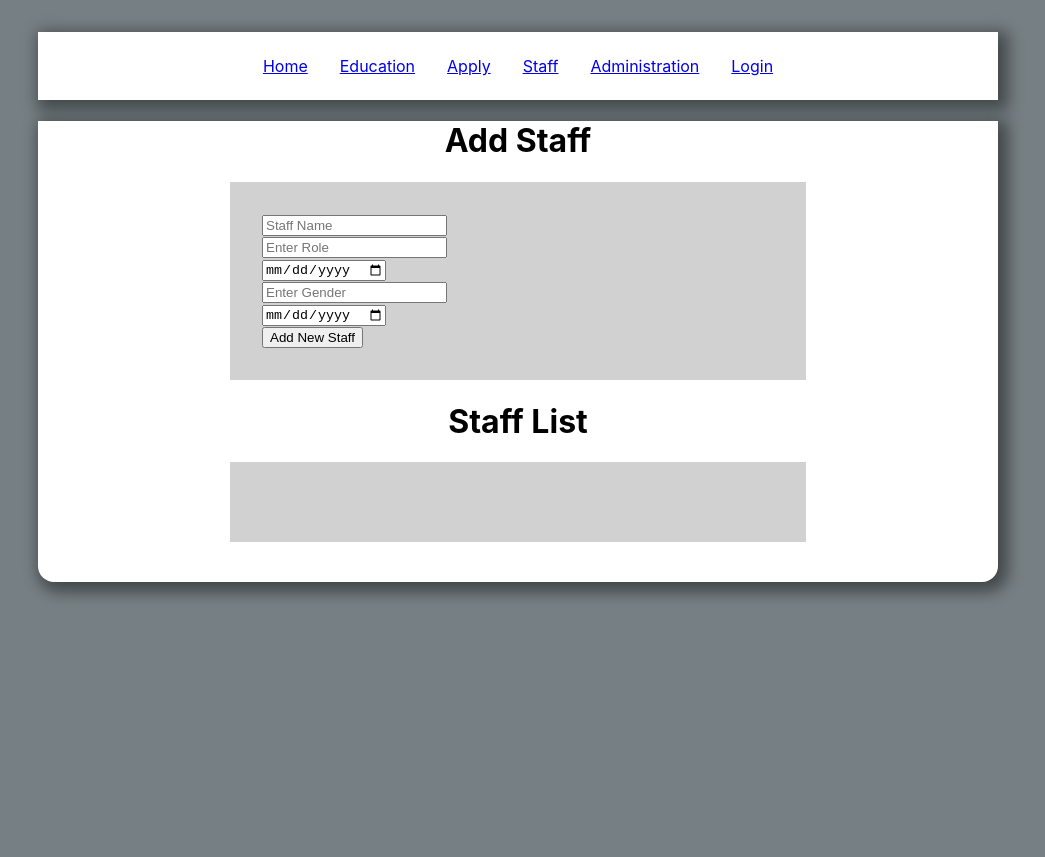
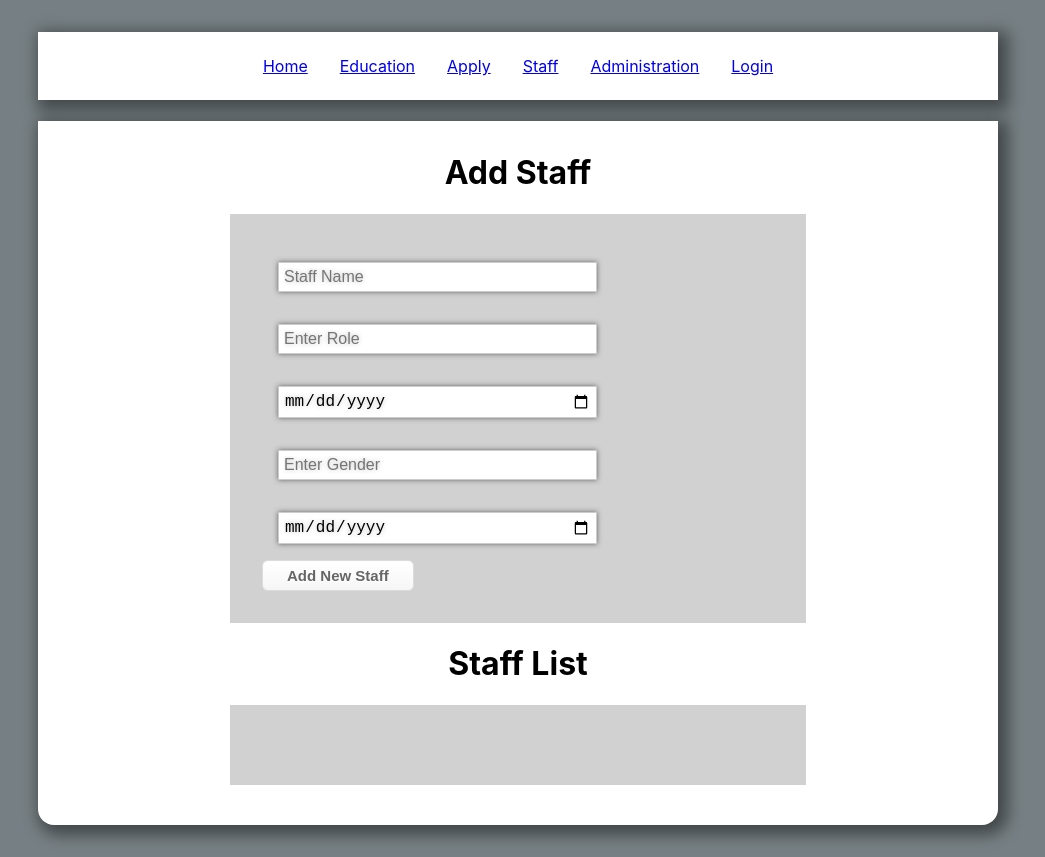
Before and after one commit to Gogoreds/group-project-frontend-mofg, a React (Create React App) app: page /staff in a window 1280 px wide. Shown: the whole page, without its empty margins (122-1167 px from the left). Before the commit the page ends 800 px from the top, so only its background shows below. Built offline with nearby package versions, Linux system fonts and the light colour scheme.

Commit message:
Merge branch

```diff
--- a/src/views/Staff.js
+++ b/src/views/Staff.js
@@ -31,12 +31,12 @@ const Staff = () => {
 
   return (
     <div className="App">
-      <h1>Add Staff</h1>
+      <h1 className="padding-top">Add Staff</h1>
       <div className="staff-input-management container">
         <form onSubmit={addStaff}>
           <label>
             <input
-              className=""
+              className="staff-input-field"
               name="name"
               type="text"
               value={name}
@@ -44,7 +44,7 @@ const Staff = () => {
               placeholder="Staff Name"/><br />
 
             <input
-              className=""
+              className="staff-input-field"
               name="role"
               type="text"
               value={role}
@@ -52,7 +52,7 @@ const Staff = () => {
               placeholder="Enter Role"/><br />
 
             <input
-              className=""
+              className="staff-input-field"
               name="age"
               type="date"
               value={age}
@@ -60,7 +60,7 @@ const Staff = () => {
               placeholder="Year of Birth"/><br />
 
             <input
-              className=""
+              className="staff-input-field"
               name="gender"
               type="text"
               value={gender}
@@ -68,14 +68,15 @@ const Staff = () => {
               placeholder="Enter Gender"/><br />
 
             <input
-              className=""
+              className="staff-input-field"
               name="deployDate"
               type="date"
               value={deployDate}
               onChange={(e) => setDeployDate(e.target.value)}
               placeholder="Date of deployment"/><br />
 
-            <button className="" onClick={addStaff}>Add New Staff</button>
+            <button className="add-staff-btn" onClick={addStaff}>Add New Staff</button>
+
           </label>
         </form>
       </div>
--- a/src/views/css/staff.css
+++ b/src/views/css/staff.css
@@ -18,6 +18,10 @@ body{
     padding: 0;
     margin: 0;
     margin-bottom: 2em;
+}
+
+.padding-top{
+    padding-top: 1em;
 }
 
 .container{
@@ -41,3 +45,47 @@ body{
     text-align: left;
 
 }
+
+.staff-input-field{
+    padding: 5px;
+    font-size: 16px;
+    border-width: 1px;
+    border-color: #CCCCCC;
+    background-color: #FFFFFF;
+    color: #000000;
+    border-style: solid;
+    border-radius: 0px;
+    box-shadow: 0px 0px 5px rgba(66,66,66,.75);
+    text-shadow: 0px 0px 5px rgba(66, 66, 66, 0.322);
+    width: 60%;
+    margin: 1em;
+}
+
+.staff-input-field:focus {
+    outline:none;
+}
+
+.add-staff-btn {
+	box-shadow:inset 0px 1px 0px 0px #ffffff;
+	background:linear-gradient(to bottom, #ffffff 5%, #f6f6f6 100%);
+	background-color:#ffffff;
+	border-radius:6px;
+	border:1px solid #dcdcdc;
+
+	cursor:pointer;
+	color:#666666;
+	font-family:Arial;
+	font-size:15px;
+	font-weight:bold;
+	padding:6px 24px;
+	text-decoration:none;
+	text-shadow:0px 1px 0px #ffffff;
+}
+.add-staff-btn:hover {
+    background:linear-gradient(to bottom, #f6f6f6 5%, #ffffff 100%);
+    background-color:#f6f6f6;
+}
+.add-staff-btn:active {
+    position:relative;
+    top:1px;
+}
```
